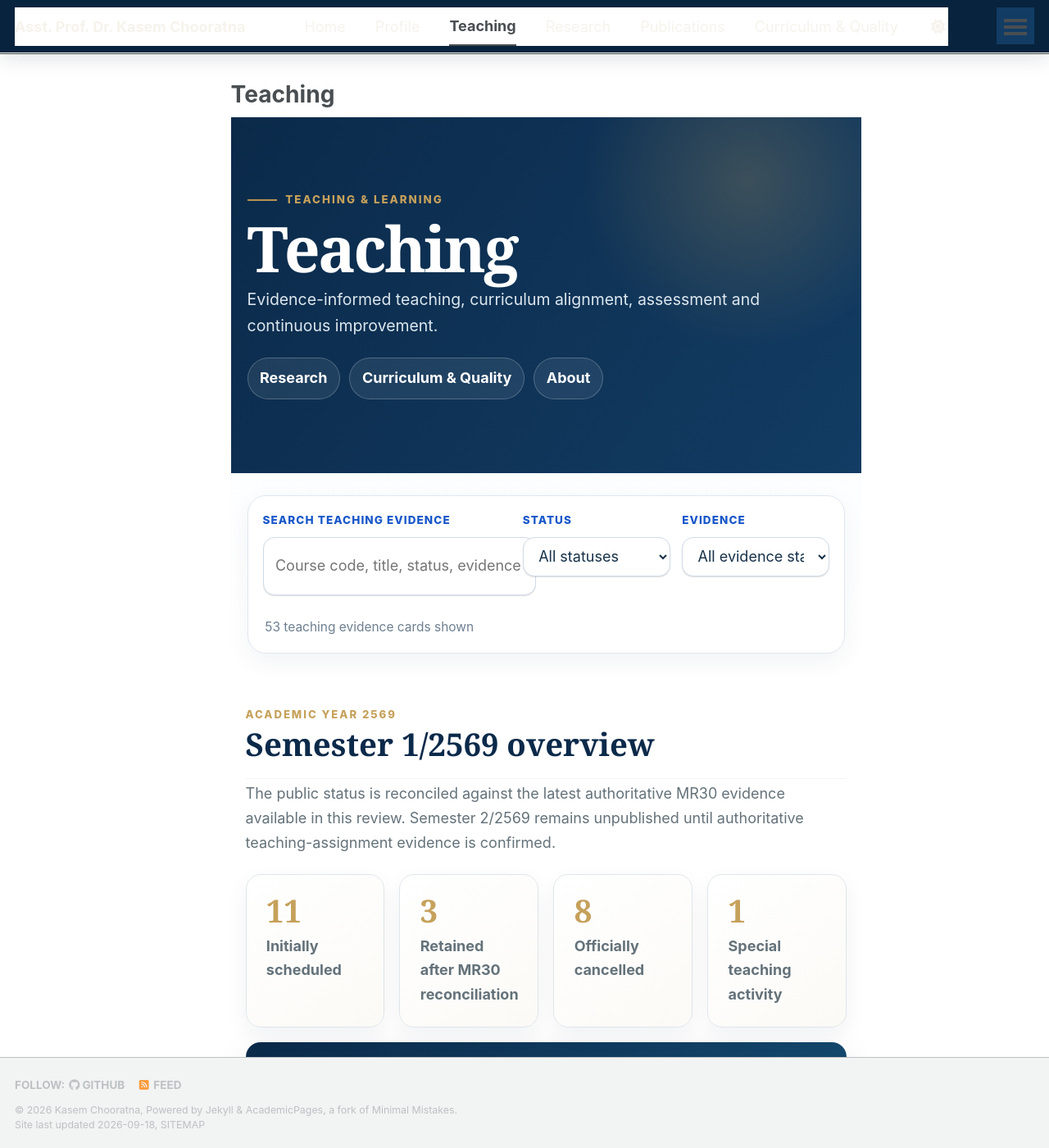
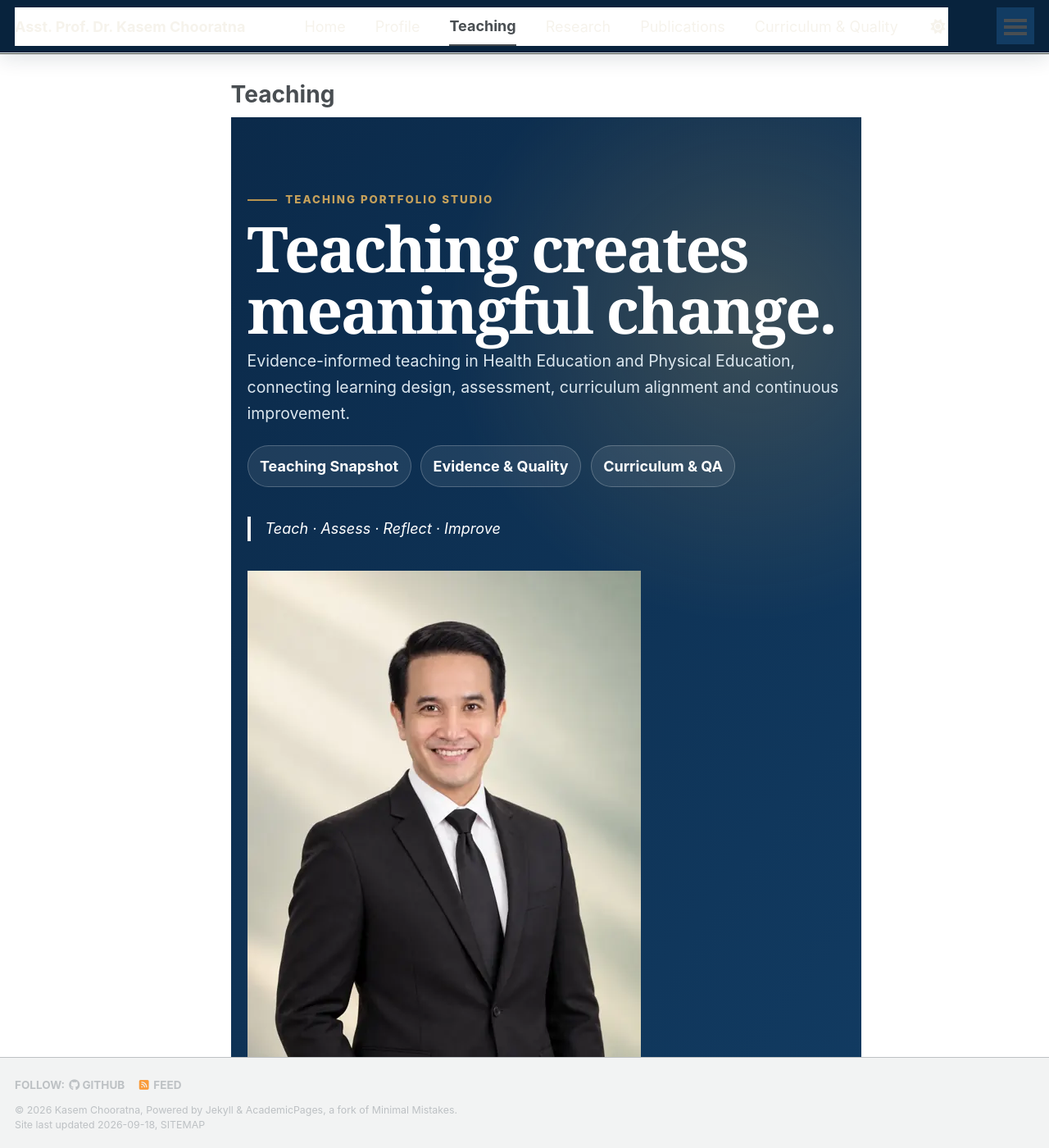
Before and after one commit to kasemch/kasemch.github.io, a Jekyll site: the page built from _pages/teaching.html, in a window 1280 px wide and 1400 px high. Shown: the whole window at 82% size. Built offline with Jekyll 4.4.1, drawn with Linux system fonts in a browser that asks for light colours; a style sheet for code colours, icons or effects is not loaded; some of the changed text lies outside the part shown.

Commit message:
Apply Teaching Portfolio Studio structure

```diff
--- a/_pages/teaching.html
+++ b/_pages/teaching.html
@@ -10,16 +10,33 @@ author_profile: false
 {% assign ru_hepe = site.data.ru_hepe_learning %}
 
 <link rel="stylesheet" href="{{ '/assets/css/signature-pages.css' | relative_url }}">
-<div class="signature-page">
-  <section class="sp-hero sp-shell">
-    <div class="sp-kicker">Teaching &amp; Learning</div>
-    <h1>Teaching</h1>
-    <p>Evidence-informed teaching, curriculum alignment, assessment and continuous improvement.</p>
-    <div class="sp-navchips">
-      <a class="sp-chip" href="{{ '/research/' | relative_url }}">Research</a>
-      <a class="sp-chip" href="{{ '/curriculum-quality/' | relative_url }}">Curriculum &amp; Quality</a>
-      <a class="sp-chip" href="{{ '/about/' | relative_url }}">About</a>
+<div class="signature-page tps-studio">
+  <section class="sp-hero sp-shell tps-hero" aria-labelledby="teaching-portfolio-title">
+    <div class="tps-hero-copy">
+      <div class="sp-kicker">Teaching Portfolio Studio</div>
+      <h1 id="teaching-portfolio-title">Teaching creates<br><span>meaningful change.</span></h1>
+      <p class="tps-hero-lead">Evidence-informed teaching in Health Education and Physical Education, connecting learning design, assessment, curriculum alignment and continuous improvement.</p>
+      <div class="sp-navchips">
+        <a class="sp-chip tps-chip-primary" href="#teaching-2569-title">Teaching Snapshot</a>
+        <a class="sp-chip" href="#quality-docs-title">Evidence &amp; Quality</a>
+        <a class="sp-chip" href="{{ '/curriculum-quality/' | relative_url }}">Curriculum &amp; QA</a>
+      </div>
+      <blockquote class="tps-note">Teach · Assess · Reflect · Improve</blockquote>
     </div>
+    <div class="tps-hero-visual">
+      <div class="tps-portrait-frame">
+        <img src="{{ '/images/profile-selected-2026.webp' | relative_url }}" alt="Formal portrait of Asst. Prof. Dr. Kasem Chooratna" width="480" height="600" decoding="async">
+      </div>
+      <div class="tps-handnote tps-handnote-a">Better learning<br>through evidence.</div>
+      <div class="tps-handnote tps-handnote-b">Reflect.<br>Improve.<br>Teach better.</div>
+    </div>
+  </section>
+
+  <section class="tps-pillar-strip sp-shell" aria-label="Teaching portfolio structure">
+    <a href="#retained-courses-title"><span>01</span><strong>Courses</strong><small>Current and reconciled teaching records</small></a>
+    <a href="#quality-docs-title"><span>02</span><strong>Evidence</strong><small>TQF3, assessment, TQF5 and verification</small></a>
+    <a href="#digital-learning-title"><span>03</span><strong>Learning Innovation</strong><small>Digital learning infrastructure and portfolios</small></a>
+    <a href="{{ '/curriculum-quality/' | relative_url }}"><span>04</span><strong>Quality Chain</strong><small>Alignment, evaluation and improvement</small></a>
   </section>
 
   <section class="sp-section sp-shell" aria-labelledby="teaching-2569-title">
```
